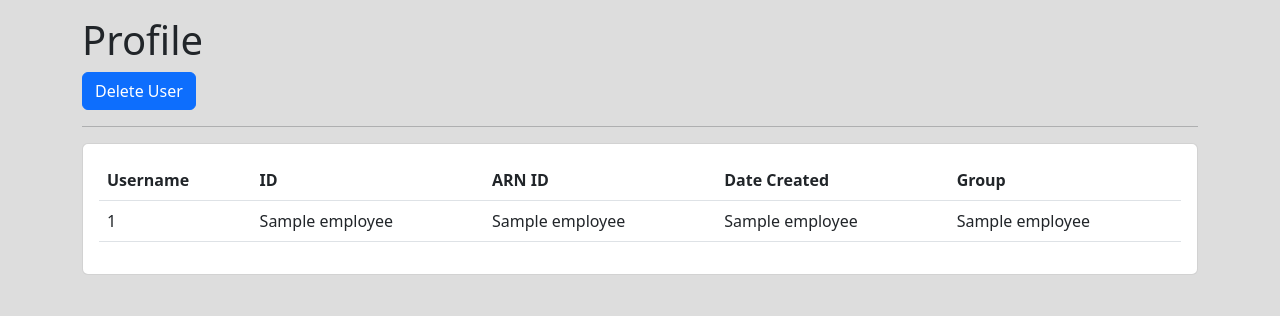
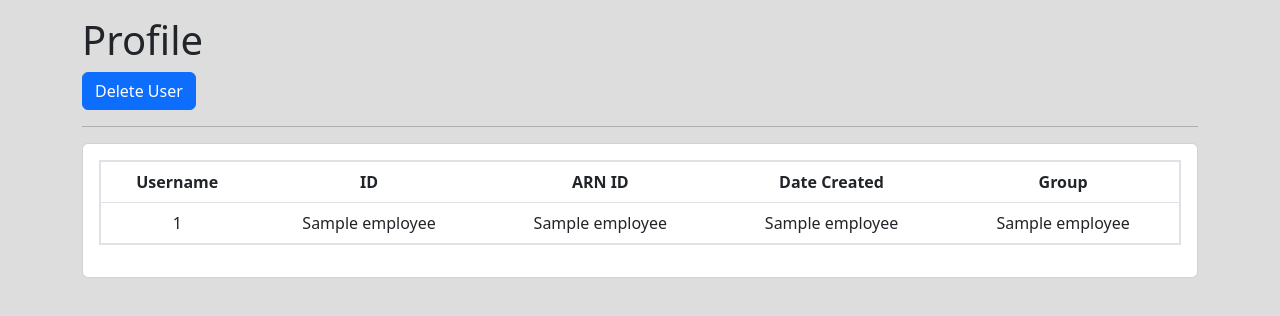
Before and after one commit to fygure/AWS-Flask-Project, a Flask app: page /profile/1 in a window 1280 px wide. Shown: the part 56-372 px from the top of the page. Run offline with Flask 2, Linux system fonts and the light colour scheme; a database or web service that is not in the repository returns one stand-in record (values such as "Sample title"); parts of the project's set-up code (start-up, migrations or seed data) failed here and were passed over; some libraries are stand-ins or nearby versions.

Commit message:
added basic styling

```diff
--- a/app/static/css/style.css
+++ b/app/static/css/style.css
@@ -1,3 +1,14 @@
+table {
+    border-collapse: collapse;
+    border: 2px solid black;
+    border-color: black;
+    border-width: 2px;
+    border-style: solid;
+    width: 100%;
+    text-align: center;
+}
+
+
 head {
     background-color: #59d6bb;
 }
@@ -5,3 +16,15 @@ head {
 body {
     background-color: #8d8d8d;
 }
+
+
+
+th, td {
+    padding: 8px;
+    /* background-color: rgb(245, 146, 110); */
+    text-align: left;
+    border-bottom: 1px solid #ddd;
+    text-align: center;
+}
+
+tr:hover {background-color: yellowgreen;}
--- a/app/templates/public/index.html
+++ b/app/templates/public/index.html
@@ -10,7 +10,7 @@
             <h1>Home</h1>
             <hr>
 
-            <table class="table">
+            <table>
                 <thead>
                     <tr>
                         <th title="Username">Username</th>
--- a/app/templates/public/profile.html
+++ b/app/templates/public/profile.html
@@ -4,8 +4,6 @@
 {% block title %}Profile{% endblock %}
 
 {% block main %}
-
-
 
 
 <div class="container">
```
